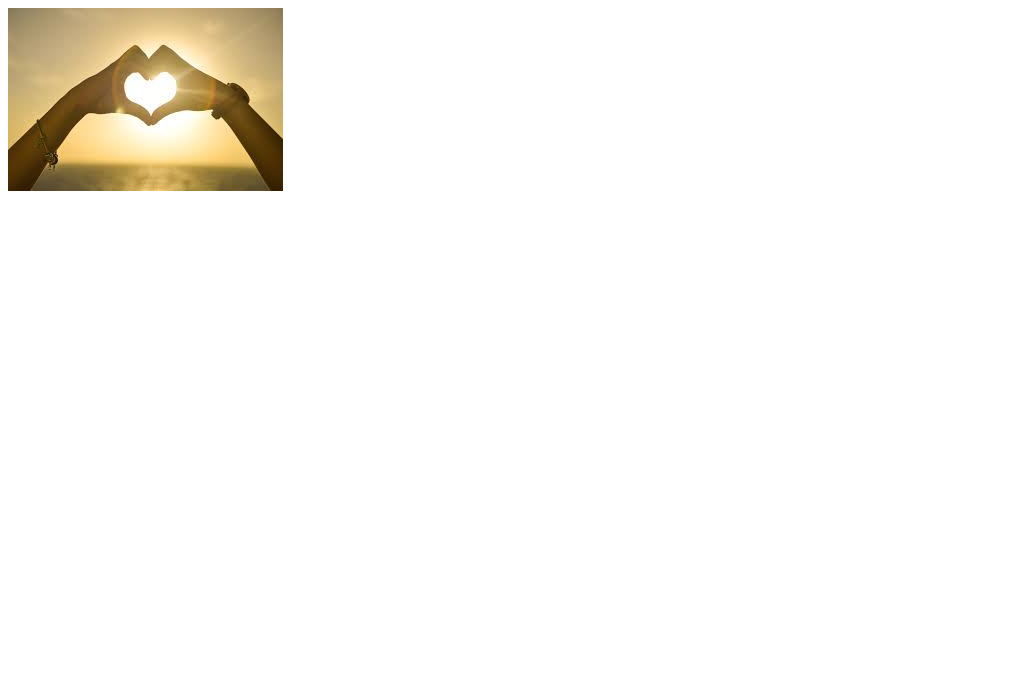
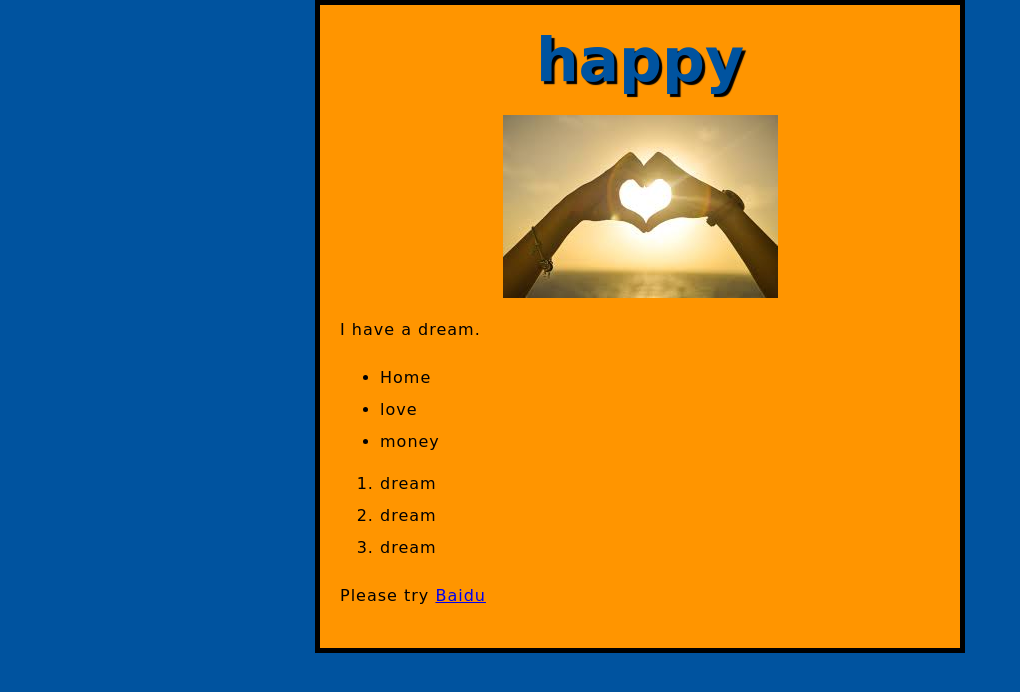
Before and after one commit to hefrankeleyn/web-projects, a plain HTML site: page test-site/index.html in a window 1280 px wide. Shown: the whole page, without its empty margins (0-1020 px from the left). Drawn offline with Linux system fonts and the light colour scheme; a web font is replaced by a local one.

Commit message:
recognize html and add css

```diff
--- a/test-site/index.html
+++ b/test-site/index.html
@@ -3,8 +3,26 @@
   <head>
     <meta charset="utf-8">
     <title>My test page</title>
+	<link href="https://fonts.googleapis.com/css?family=Spicy+Rice" rel="stylesheet">
+	<link href="styles/style.css" rel="stylesheet" type="text/css"/>
   </head>
   <body>
-    <img src="images/love.jpg" alt="My image" />
+	<h1>happy</h1>
+    <img src="images/love.jpg" alt="Love photo" >
+	<p>I have a dream.</p>
+	<ul>
+	  <li>Home</li>
+	  <li>love</li>
+	  <li>money</li>
+	</ul>
+	<ol>
+	  <li>dream</li>
+	  <li>dream</li>
+	  <li>dream</li>
+	</ol>
+	<p>
+	  Please try
+	<a href="https://www.baidu.com">Baidu</a>
+	</P>
   </body>
 </html>
--- /dev/null
+++ b/test-site/styles/style.css
@@ -0,0 +1,39 @@
+/*
+p {
+	color: red;
+	border: 1px solid black;
+}
+*/
+html {
+	font-size: 10px;
+	font-family: 'Spicy Rice', cursive;
+	background-color: #00539F;
+}
+
+h1 {
+	font-size: 60px;
+	text-align: center;
+	margin: 0;
+	padding: 20px 0;
+	color: #00539F;
+	text-shadow: 3px 3px 1px black;
+}
+
+p, li {
+	font-size: 16px;
+	line-height: 2;
+	letter-spacing: 1px;
+}
+
+body {
+	width: 600px;
+	margin: 0 auto;
+	background-color: #FF9500;
+	padding: 0 20px 20px 20px;
+	border: 5px solid black;
+}
+
+img {
+	display: block;
+	margin: 0 auto;
+}
```
